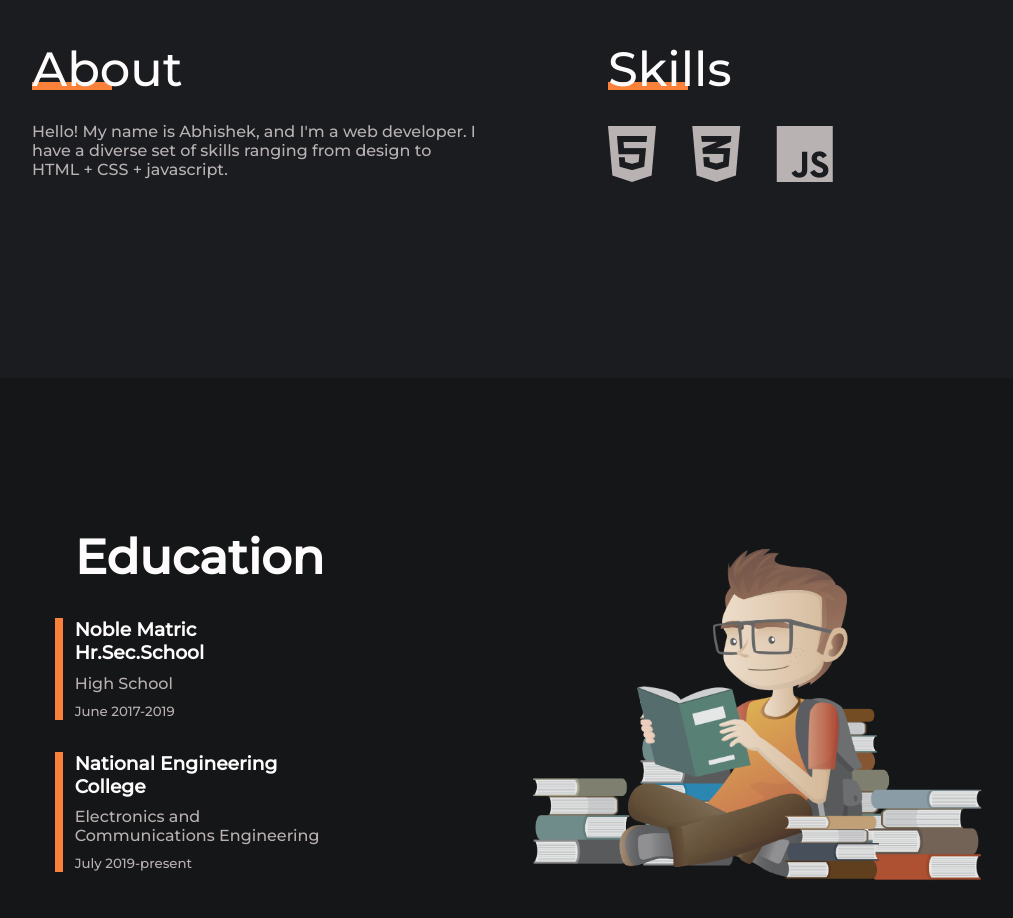
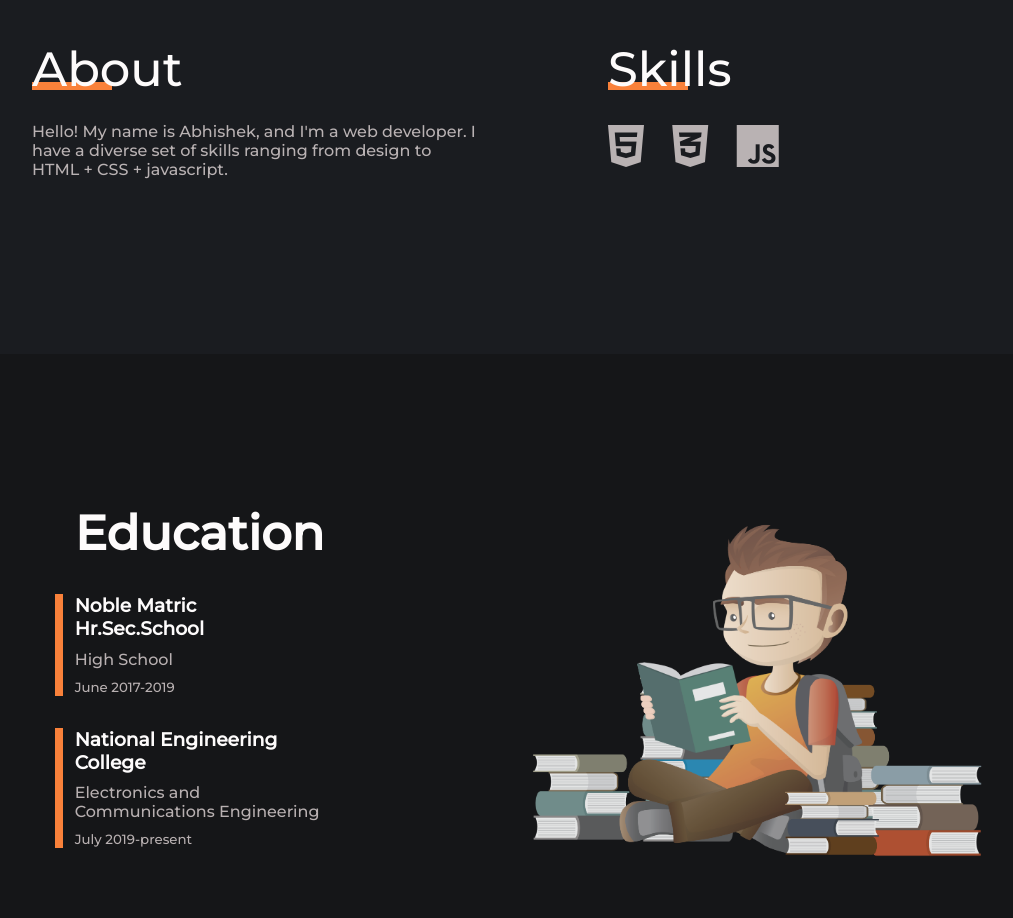
Before and after one commit to Abhi-0209/projects, a plain HTML site: page index.html in a window 1280 px wide. Shown: the part 840-1758 px from the top of the page, without its empty margins (96-1109 px from the left). Drawn offline with Linux system fonts and the light colour scheme.

Commit message:
Update index.html

```diff
--- a/index.html
+++ b/index.html
@@ -32,9 +32,9 @@
   <div class="box_wrap">
       <p class="heading">Skills</p>
       <div class="skills_box">
-          <i class="fab fa-html5 fa-4x"></i>
-          <i class="fab fa-css3-alt fa-4x"></i>
-          <i class="fab fa-js fa-4x"></i>
+          <i class="fab fa-html5 fa-3x"></i>
+          <i class="fab fa-css3-alt fa-3x"></i>
+          <i class="fab fa-js fa-3x"></i>
       </div>
   </div>
 </div>
```
